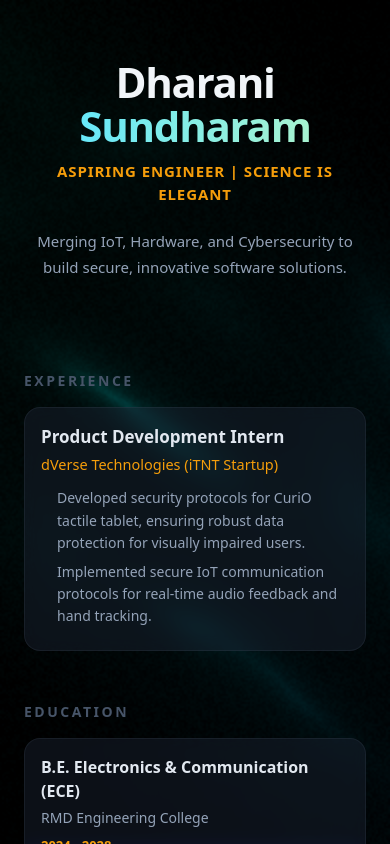
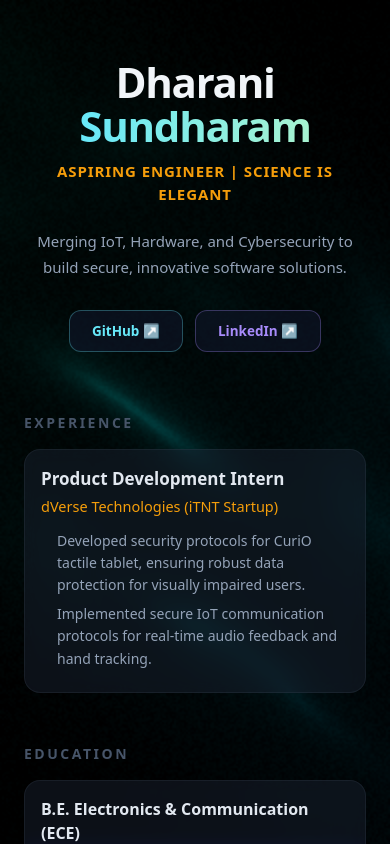
Before and after one commit to Dharani-Sundharam/portfolio, a Next.js app: page / in a window 390 px wide. Shown: the top 844 px of the page. Built offline with nearby package versions, Linux system fonts and the light colour scheme.

Commit message:
feat: implement MobileView component for responsive portfolio layout

```diff
--- a/src/components/MobileView.tsx
+++ b/src/components/MobileView.tsx
@@ -109,8 +109,8 @@ export default function MobileView() {
           </p>
 
           <div style={{ display: 'flex', gap: 12, justifyContent: 'center', flexWrap: 'wrap' }}>
-            {profile.github && (
-              <a href={profile.github} target="_blank" rel="noopener noreferrer" style={{
+            {profile.social?.github && (
+              <a href={profile.social.github} target="_blank" rel="noopener noreferrer" style={{
                 padding: '10px 22px', borderRadius: 12,
                 background: 'rgba(15,23,42,0.6)', border: '1px solid rgba(103,232,249,0.3)',
                 color: '#67e8f9', fontWeight: 700, fontSize: 13.5, textDecoration: 'none',
@@ -118,8 +118,8 @@ export default function MobileView() {
                 GitHub ↗
               </a>
             )}
-            {profile.linkedin && (
-              <a href={profile.linkedin} target="_blank" rel="noopener noreferrer" style={{
+            {profile.social?.linkedin && (
+              <a href={profile.social.linkedin} target="_blank" rel="noopener noreferrer" style={{
                 padding: '10px 22px', borderRadius: 12,
                 background: 'rgba(15,23,42,0.6)', border: '1px solid rgba(167,139,250,0.3)',
                 color: '#a78bfa', fontWeight: 700, fontSize: 13.5, textDecoration: 'none',
```
